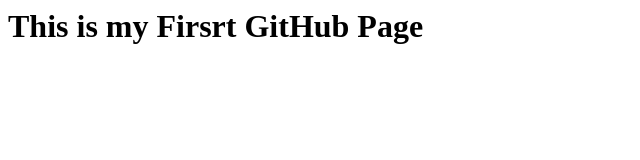
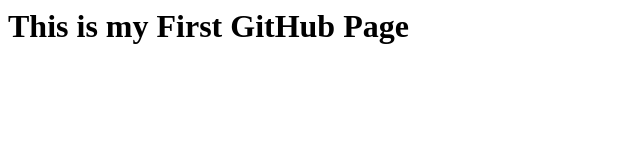
Before and after one commit to DeepaThangaraj/Gadgets, a plain HTML site: page index.html in a window 1280 px wide. Shown: the whole page, without its empty margins (0-640 px from the left). Drawn offline with Linux system fonts and the light colour scheme.

Commit message:
Update index.html

```diff
--- a/index.html
+++ b/index.html
@@ -6,7 +6,7 @@
   </title>
   <body>
     <h1>
-      This is my Firsrt GitHub Page
+      This is my First GitHub Page
     </h1>
   </body>
 
```
